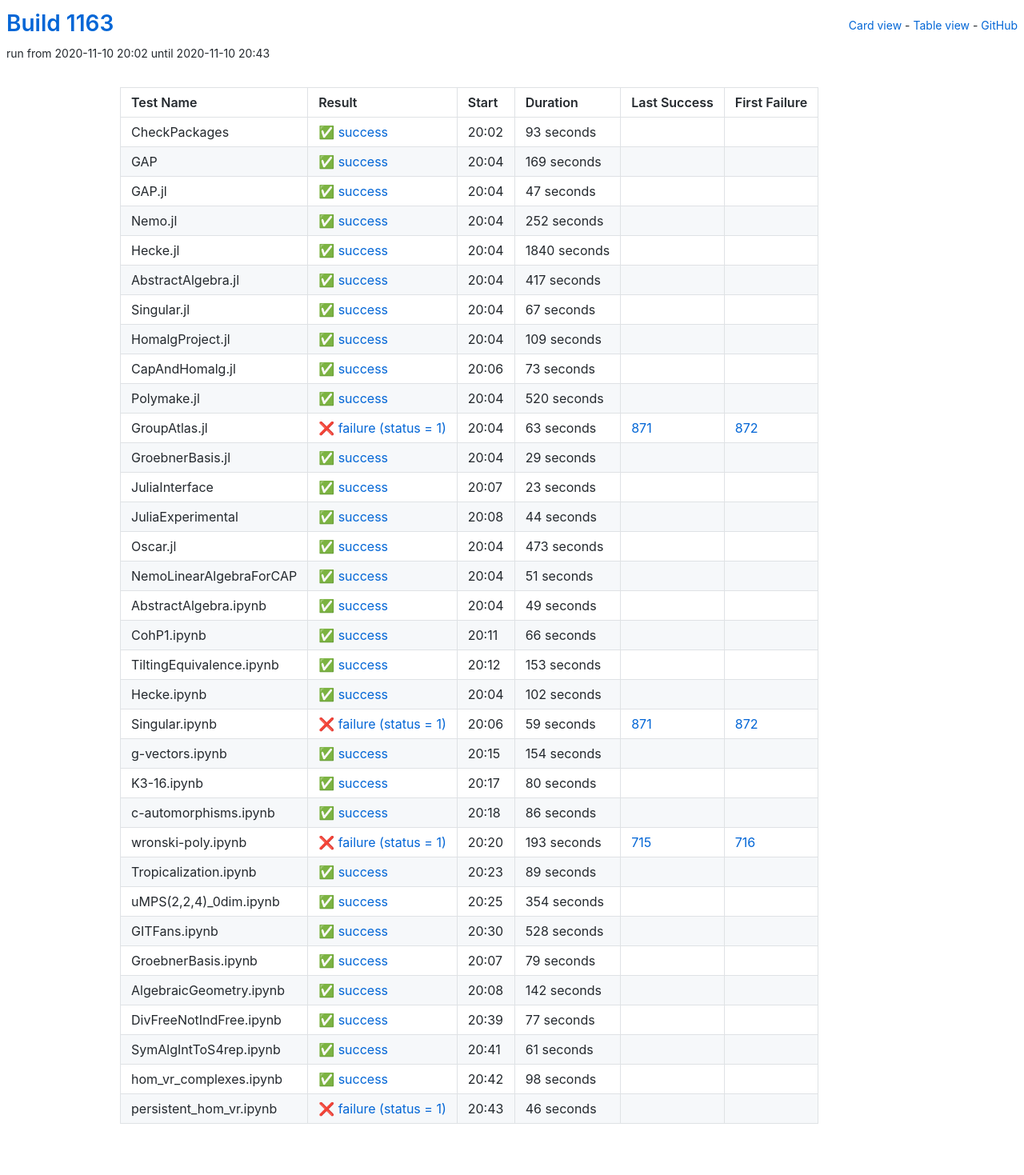
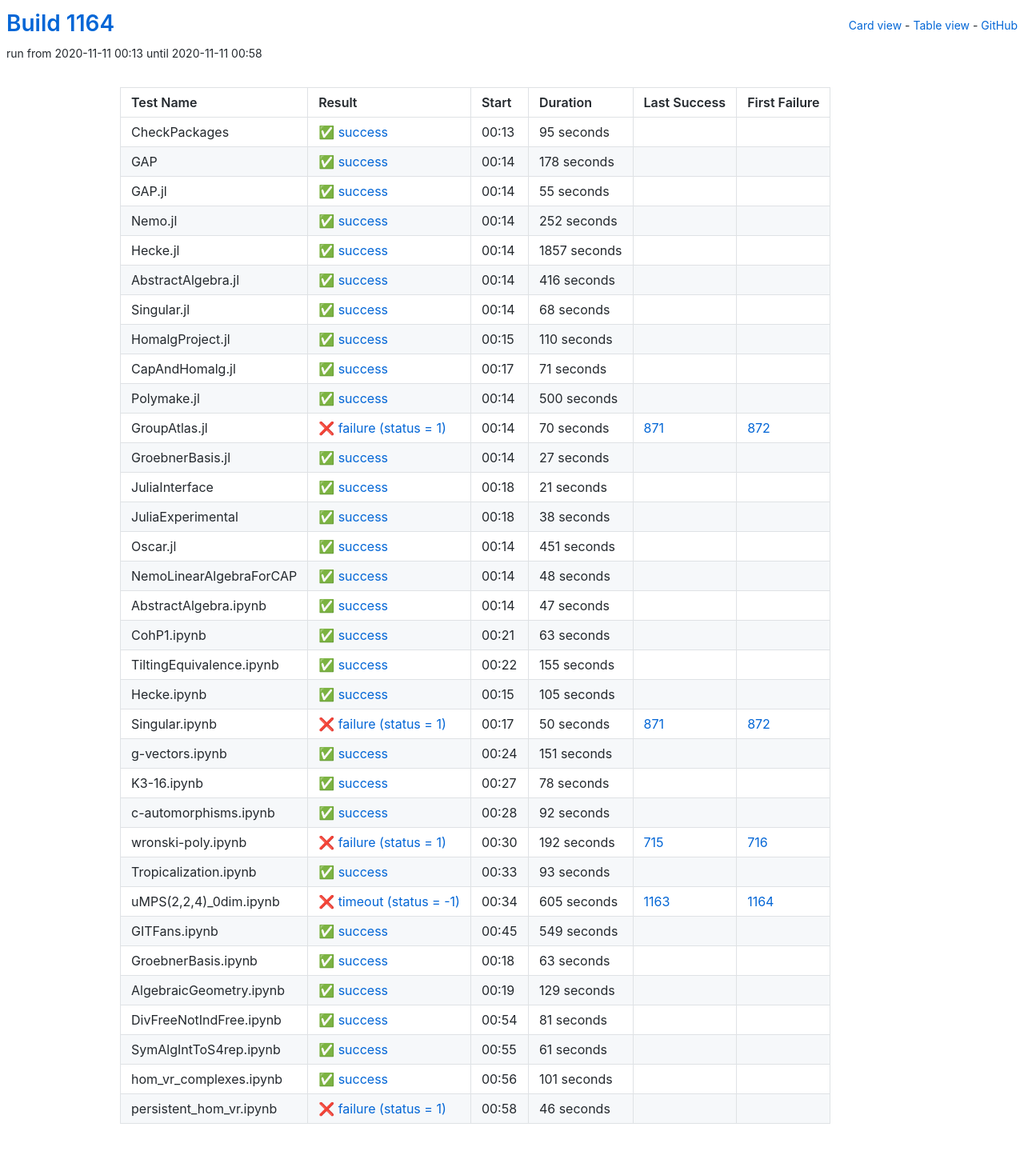
Before and after one commit to oscar-system/oscar-ci-status-stable, a Jekyll site: the page built from table.html, in a window 1280 px wide. Shown: the whole page at 80% size. Built offline with Jekyll 4.4.1, drawn with Linux system fonts in a browser that asks for light colours.

Commit message:
Build #1164

```diff
--- a/_data/ci.yml
+++ b/_data/ci.yml
@@ -1,6 +1,6 @@
 ---
-build: 1163
-build_url: https://oscarci.mathematik.uni-kl.de/job/oscar-stable/1163/
+build: 1164
+build_url: https://oscarci.mathematik.uni-kl.de/job/oscar-stable/1164/
 job: oscar-stable
 organization: oscar-system
 repo: oscar-ci-status-stable
@@ -8,44 +8,44 @@ repourl: https://github.com/oscar-system/oscar-ci-status-stable
 tests:
 - name: CheckPackages
   id: checkpackages
-  log: https://oscarci.mathematik.uni-kl.de/job/oscar-stable/1163/artifact/logs/build-1163/CheckPackages.log
-  start: 2020-11-10 20:02
+  log: https://oscarci.mathematik.uni-kl.de/job/oscar-stable/1164/artifact/logs/build-1164/CheckPackages.log
+  start: 2020-11-11 00:13
   success: true
   exitcode: 0
   status: success
-  duration: 93
+  duration: 95
   last_success: false
   last_success_url:
   first_failure: false
   first_failure_url:
 - name: GAP
   id: gap
-  log: https://oscarci.mathematik.uni-kl.de/job/oscar-stable/1163/artifact/logs/build-1163/GAP.log
-  start: 2020-11-10 20:04
+  log: https://oscarci.mathematik.uni-kl.de/job/oscar-stable/1164/artifact/logs/build-1164/GAP.log
+  start: 2020-11-11 00:14
   success: true
   exitcode: 0
   status: success
-  duration: 169
+  duration: 178
   last_success: false
   last_success_url:
   first_failure: false
   first_failure_url:
 - name: GAP.jl
   id: gap-jl
-  log: https://oscarci.mathematik.uni-kl.de/job/oscar-stable/1163/artifact/logs/build-1163/GAP.jl.log
-  start: 2020-11-10 20:04
+  log: https://oscarci.mathematik.uni-kl.de/job/oscar-stable/1164/artifact/logs/build-1164/GAP.jl.log
+  start: 2020-11-11 00:14
   success: true
   exitcode: 0
   status: success
-  duration: 47
+  duration: 55
   last_success: false
   last_success_url:
   first_failure: false
   first_failure_url:
 - name: Nemo.jl
   id: nemo-jl
-  log: https://oscarci.mathematik.uni-kl.de/job/oscar-stable/1163/artifact/logs/build-1163/Nemo.jl.log
-  start: 2020-11-10 20:04
+  log: https://oscarci.mathematik.uni-kl.de/job/oscar-stable/1164/artifact/logs/build-1164/Nemo.jl.log
+  start: 2020-11-11 00:14
   success: true
   exitcode: 0
   status: success
@@ -56,332 +56,332 @@ tests:
   first_failure_url:
 - name: Hecke.jl
   id: hecke-jl
-  log: https://oscarci.mathematik.uni-kl.de/job/oscar-stable/1163/artifact/logs/build-1163/Hecke.jl.log
-  start: 2020-11-10 20:04
+  log: https://oscarci.mathematik.uni-kl.de/job/oscar-stable/1164/artifact/logs/build-1164/Hecke.jl.log
+  start: 2020-11-11 00:14
   success: true
   exitcode: 0
   status: success
-  duration: 1840
+  duration: 1857
   last_success: false
   last_success_url:
   first_failure: false
   first_failure_url:
 - name: AbstractAlgebra.jl
   id: abstractalgebra-jl
-  log: https://oscarci.mathematik.uni-kl.de/job/oscar-stable/1163/artifact/logs/build-1163/AbstractAlgebra.jl.log
-  start: 2020-11-10 20:04
+  log: https://oscarci.mathematik.uni-kl.de/job/oscar-stable/1164/artifact/logs/build-1164/AbstractAlgebra.jl.log
+  start: 2020-11-11 00:14
   success: true
   exitcode: 0
   status: success
-  duration: 417
+  duration: 416
   last_success: false
   last_success_url:
   first_failure: false
   first_failure_url:
 - name: Singular.jl
   id: singular-jl
-  log: https://oscarci.mathematik.uni-kl.de/job/oscar-stable/1163/artifact/logs/build-1163/Singular.jl.log
-  start: 2020-11-10 20:04
+  log: https://oscarci.mathematik.uni-kl.de/job/oscar-stable/1164/artifact/logs/build-1164/Singular.jl.log
+  start: 2020-11-11 00:14
   success: true
   exitcode: 0
   status: success
-  duration: 67
+  duration: 68
   last_success: false
   last_success_url:
   first_failure: false
   first_failure_url:
 - name: HomalgProject.jl
   id: homalgproject-jl
-  log: https://oscarci.mathematik.uni-kl.de/job/oscar-stable/1163/artifact/logs/build-1163/HomalgProject.jl.log
-  start: 2020-11-10 20:04
+  log: https://oscarci.mathematik.uni-kl.de/job/oscar-stable/1164/artifact/logs/build-1164/HomalgProject.jl.log
+  start: 2020-11-11 00:15
   success: true
   exitcode: 0
   status: success
-  duration: 109
+  duration: 110
   last_success: false
   last_success_url:
   first_failure: false
   first_failure_url:
 - name: CapAndHomalg.jl
   id: capandhomalg-jl
-  log: https://oscarci.mathematik.uni-kl.de/job/oscar-stable/1163/artifact/logs/build-1163/CapAndHomalg.jl.log
-  start: 2020-11-10 20:06
+  log: https://oscarci.mathematik.uni-kl.de/job/oscar-stable/1164/artifact/logs/build-1164/CapAndHomalg.jl.log
+  start: 2020-11-11 00:17
   success: true
   exitcode: 0
   status: success
-  duration: 73
+  duration: 71
   last_success: false
   last_success_url:
   first_failure: false
   first_failure_url:
 - name: Polymake.jl
   id: polymake-jl
-  log: https://oscarci.mathematik.uni-kl.de/job/oscar-stable/1163/artifact/logs/build-1163/Polymake.jl.log
-  start: 2020-11-10 20:04
+  log: https://oscarci.mathematik.uni-kl.de/job/oscar-stable/1164/artifact/logs/build-1164/Polymake.jl.log
+  start: 2020-11-11 00:14
   success: true
   exitcode: 0
   status: success
-  duration: 520
+  duration: 500
   last_success: false
   last_success_url:
   first_failure: false
   first_failure_url:
 - name: GroupAtlas.jl
   id: groupatlas-jl
-  log: https://oscarci.mathematik.uni-kl.de/job/oscar-stable/1163/artifact/logs/build-1163/GroupAtlas.jl.log
-  start: 2020-11-10 20:04
+  log: https://oscarci.mathematik.uni-kl.de/job/oscar-stable/1164/artifact/logs/build-1164/GroupAtlas.jl.log
+  start: 2020-11-11 00:14
   success: false
   exitcode: 1
   status: failure
-  duration: 63
+  duration: 70
   last_success: 871
   last_success_url: https://oscarci.mathematik.uni-kl.de/job/oscar-stable/871/
   first_failure: 872
   first_failure_url: https://oscarci.mathematik.uni-kl.de/job/oscar-stable/872/
 - name: GroebnerBasis.jl
   id: groebnerbasis-jl
-  log: https://oscarci.mathematik.uni-kl.de/job/oscar-stable/1163/artifact/logs/build-1163/GroebnerBasis.jl.log
-  start: 2020-11-10 20:04
+  log: https://oscarci.mathematik.uni-kl.de/job/oscar-stable/1164/artifact/logs/build-1164/GroebnerBasis.jl.log
+  start: 2020-11-11 00:14
   success: true
   exitcode: 0
   status: success
-  duration: 29
+  duration: 27
   last_success: false
   last_success_url:
   first_failure: false
   first_failure_url:
 - name: JuliaInterface
   id: juliainterface
-  log: https://oscarci.mathematik.uni-kl.de/job/oscar-stable/1163/artifact/logs/build-1163/JuliaInterface.log
-  start: 2020-11-10 20:07
+  log: https://oscarci.mathematik.uni-kl.de/job/oscar-stable/1164/artifact/logs/build-1164/JuliaInterface.log
+  start: 2020-11-11 00:18
   success: true
   exitcode: 0
   status: success
-  duration: 23
+  duration: 21
   last_success: false
   last_success_url:
   first_failure: false
   first_failure_url:
 - name: JuliaExperimental
   id: juliaexperimental
-  log: https://oscarci.mathematik.uni-kl.de/job/oscar-stable/1163/artifact/logs/build-1163/JuliaExperimental.log
-  start: 2020-11-10 20:08
+  log: https://oscarci.mathematik.uni-kl.de/job/oscar-stable/1164/artifact/logs/build-1164/JuliaExperimental.log
+  start: 2020-11-11 00:18
   success: true
   exitcode: 0
   status: success
-  duration: 44
+  duration: 38
   last_success: false
   last_success_url:
   first_failure: false
   first_failure_url:
 - name: Oscar.jl
   id: oscar-jl
-  log: https://oscarci.mathematik.uni-kl.de/job/oscar-stable/1163/artifact/logs/build-1163/Oscar.jl.log
-  start: 2020-11-10 20:04
+  log: https://oscarci.mathematik.uni-kl.de/job/oscar-stable/1164/artifact/logs/build-1164/Oscar.jl.log
+  start: 2020-11-11 00:14
   success: true
   exitcode: 0
   status: success
-  duration: 473
+  duration: 451
   last_success: false
   last_success_url:
   first_failure: false
   first_failure_url:
 - name: NemoLinearAlgebraForCAP
   id: nemolinearalgebraforcap
-  log: https://oscarci.mathematik.uni-kl.de/job/oscar-stable/1163/artifact/logs/build-1163/NemoLinearAlgebraForCAP.log
-  start: 2020-11-10 20:04
+  log: https://oscarci.mathematik.uni-kl.de/job/oscar-stable/1164/artifact/logs/build-1164/NemoLinearAlgebraForCAP.log
+  start: 2020-11-11 00:14
   success: true
   exitcode: 0
   status: success
-  duration: 51
+  duration: 48
   last_success: false
   last_success_url:
   first_failure: false
   first_failure_url:
 - name: AbstractAlgebra.ipynb
   id: abstractalgebra-ipynb
-  log: https://oscarci.mathematik.uni-kl.de/job/oscar-stable/1163/artifact/logs/build-1163/AbstractAlgebra.ipynb.log
-  start: 2020-11-10 20:04
+  log: https://oscarci.mathematik.uni-kl.de/job/oscar-stable/1164/artifact/logs/build-1164/AbstractAlgebra.ipynb.log
+  start: 2020-11-11 00:14
   success: true
   exitcode: 0
   status: success
-  duration: 49
+  duration: 47
   last_success: false
   last_success_url:
   first_failure: false
   first_failure_url:
 - name: CohP1.ipynb
   id: cohp1-ipynb
-  log: https://oscarci.mathematik.uni-kl.de/job/oscar-stable/1163/artifact/logs/build-1163/CohP1.ipynb.log
-  start: 2020-11-10 20:11
+  log: https://oscarci.mathematik.uni-kl.de/job/oscar-stable/1164/artifact/logs/build-1164/CohP1.ipynb.log
+  start: 2020-11-11 00:21
   success: true
   exitcode: 0
   status: success
-  duration: 66
+  duration: 63
   last_success: false
   last_success_url:
   first_failure: false
   first_failure_url:
 - name: TiltingEquivalence.ipynb
   id: tiltingequivalence-ipynb
-  log: https://oscarci.mathematik.uni-kl.de/job/oscar-stable/1163/artifact/logs/build-1163/TiltingEquivalence.ipynb.log
-  start: 2020-11-10 20:12
+  log: https://oscarci.mathematik.uni-kl.de/job/oscar-stable/1164/artifact/logs/build-1164/TiltingEquivalence.ipynb.log
+  start: 2020-11-11 00:22
   success: true
   exitcode: 0
   status: success
-  duration: 153
+  duration: 155
   last_success: false
   last_success_url:
   first_failure: false
   first_failure_url:
 - name: Hecke.ipynb
   id: hecke-ipynb
-  log: https://oscarci.mathematik.uni-kl.de/job/oscar-stable/1163/artifact/logs/build-1163/Hecke.ipynb.log
-  start: 2020-11-10 20:04
+  log: https://oscarci.mathematik.uni-kl.de/job/oscar-stable/1164/artifact/logs/build-1164/Hecke.ipynb.log
+  start: 2020-11-11 00:15
   success: true
   exitcode: 0
   status: success
-  duration: 102
+  duration: 105
   last_success: false
   last_success_url:
   first_failure: false
   first_failure_url:
 - name: Singular.ipynb
   id: singular-ipynb
-  log: https://oscarci.mathematik.uni-kl.de/job/oscar-stable/1163/artifact/logs/build-1163/Singular.ipynb.log
-  start: 2020-11-10 20:06
+  log: https://oscarci.mathematik.uni-kl.de/job/oscar-stable/1164/artifact/logs/build-1164/Singular.ipynb.log
+  start: 2020-11-11 00:17
   success: false
   exitcode: 1
   status: failure
-  duration: 59
+  duration: 50
   last_success: 871
   last_success_url: https://oscarci.mathematik.uni-kl.de/job/oscar-stable/871/
   first_failure: 872
   first_failure_url: https://oscarci.mathematik.uni-kl.de/job/oscar-stable/872/
 - name: g-vectors.ipynb
   id: g-vectors-ipynb
-  log: https://oscarci.mathematik.uni-kl.de/job/oscar-stable/1163/artifact/logs/build-1163/g-vectors.ipynb.log
-  start: 2020-11-10 20:15
+  log: https://oscarci.mathematik.uni-kl.de/job/oscar-stable/1164/artifact/logs/build-1164/g-vectors.ipynb.log
+  start: 2020-11-11 00:24
   success: true
   exitcode: 0
   status: success
-  duration: 154
+  duration: 151
   last_success: false
   last_success_url:
   first_failure: false
   first_failure_url:
 - name: K3-16.ipynb
   id: k3-16-ipynb
-  log: https://oscarci.mathematik.uni-kl.de/job/oscar-stable/1163/artifact/logs/build-1163/K3-16.ipynb.log
-  start: 2020-11-10 20:17
+  log: https://oscarci.mathematik.uni-kl.de/job/oscar-stable/1164/artifact/logs/build-1164/K3-16.ipynb.log
+  start: 2020-11-11 00:27
   success: true
   exitcode: 0
   status: success
-  duration: 80
+  duration: 78
   last_success: false
   last_success_url:
   first_failure: false
   first_failure_url:
 - name: c-automorphisms.ipynb
   id: c-automorphisms-ipynb
-  log: https://oscarci.mathematik.uni-kl.de/job/oscar-stable/1163/artifact/logs/build-1163/c-automorphisms.ipynb.log
-  start: 2020-11-10 20:18
+  log: https://oscarci.mathematik.uni-kl.de/job/oscar-stable/1164/artifact/logs/build-1164/c-automorphisms.ipynb.log
+  start: 2020-11-11 00:28
   success: true
   exitcode: 0
   status: success
-  duration: 86
+  duration: 92
   last_success: false
   last_success_url:
   first_failure: false
   first_failure_url:
 - name: wronski-poly.ipynb
   id: wronski-poly-ipynb
-  log: https://oscarci.mathematik.uni-kl.de/job/oscar-stable/1163/artifact/logs/build-1163/wronski-poly.ipynb.log
-  start: 2020-11-10 20:20
+  log: https://oscarci.mathematik.uni-kl.de/job/oscar-stable/1164/artifact/logs/build-1164/wronski-poly.ipynb.log
+  start: 2020-11-11 00:30
   success: false
   exitcode: 1
   status: failure
-  duration: 193
+  duration: 192
   last_success: 715
   last_success_url: https://oscarci.mathematik.uni-kl.de/job/oscar-stable/715/
   first_failure: 716
   first_failure_url: https://oscarci.mathematik.uni-kl.de/job/oscar-stable/716/
 - name: Tropicalization.ipynb
   id: tropicalization-ipynb
-  log: https://oscarci.mathematik.uni-kl.de/job/oscar-stable/1163/artifact/logs/build-1163/Tropicalization.ipynb.log
-  start: 2020-11-10 20:23
+  log: https://oscarci.mathematik.uni-kl.de/job/oscar-stable/1164/artifact/logs/build-1164/Tropicalization.ipynb.log
+  start: 2020-11-11 00:33
   success: true
   exitcode: 0
   status: success
-  duration: 89
+  duration: 93
   last_success: false
   last_success_url:
   first_failure: false
   first_failure_url:
 - name: uMPS(2,2,4)_0dim.ipynb
   id: umps-2-2-4-0dim-ipynb
-  log: https://oscarci.mathematik.uni-kl.de/job/oscar-stable/1163/artifact/logs/build-1163/uMPS-2-2-4-_0dim.ipynb.log
-  start: 2020-11-10 20:25
+  log: https://oscarci.mathematik.uni-kl.de/job/oscar-stable/1164/artifact/logs/build-1164/uMPS-2-2-4-_0dim.ipynb.log
+  start: 2020-11-11 00:34
+  success: false
+  exitcode: -1
+  status: timeout
+  duration: 605
+  last_success: 1163
+  last_success_url: https://oscarci.mathematik.uni-kl.de/job/oscar-stable/1163/
+  first_failure: 1164
+  first_failure_url: https://oscarci.mathematik.uni-kl.de/job/oscar-stable/1164/
+- name: GITFans.ipynb
+  id: gitfans-ipynb
+  log: https://oscarci.mathematik.uni-kl.de/job/oscar-stable/1164/artifact/logs/build-1164/GITFans.ipynb.log
+  start: 2020-11-11 00:45
   success: true
   exitcode: 0
   status: success
-  duration: 354
-  last_success: false
-  last_success_url:
-  first_failure: false
-  first_failure_url:
-- name: GITFans.ipynb
-  id: gitfans-ipynb
-  log: https://oscarci.mathematik.uni-kl.de/job/oscar-stable/1163/artifact/logs/build-1163/GITFans.ipynb.log
-  start: 2020-11-10 20:30
-  success: true
-  exitcode: 0
-  status: success
-  duration: 528
+  duration: 549
   last_success: false
   last_success_url:
   first_failure: false
   first_failure_url:
 - name: GroebnerBasis.ipynb
   id: groebnerbasis-ipynb
-  log: https://oscarci.mathematik.uni-kl.de/job/oscar-stable/1163/artifact/logs/build-1163/GroebnerBasis.ipynb.log
-  start: 2020-11-10 20:07
+  log: https://oscarci.mathematik.uni-kl.de/job/oscar-stable/1164/artifact/logs/build-1164/GroebnerBasis.ipynb.log
+  start: 2020-11-11 00:18
   success: true
   exitcode: 0
   status: success
-  duration: 79
+  duration: 63
   last_success: false
   last_success_url:
   first_failure: false
   first_failure_url:
 - name: AlgebraicGeometry.ipynb
   id: algebraicgeometry-ipynb
-  log: https://oscarci.mathematik.uni-kl.de/job/oscar-stable/1163/artifact/logs/build-1163/AlgebraicGeometry.ipynb.log
-  start: 2020-11-10 20:08
+  log: https://oscarci.mathematik.uni-kl.de/job/oscar-stable/1164/artifact/logs/build-1164/AlgebraicGeometry.ipynb.log
+  start: 2020-11-11 00:19
   success: true
   exitcode: 0
   status: success
-  duration: 142
+  duration: 129
   last_success: false
   last_success_url:
   first_failure: false
   first_failure_url:
 - name: DivFreeNotIndFree.ipynb
   id: divfreenotindfree-ipynb
-  log: https://oscarci.mathematik.uni-kl.de/job/oscar-stable/1163/artifact/logs/build-1163/DivFreeNotIndFree.ipynb.log
-  start: 2020-11-10 20:39
+  log: https://oscarci.mathematik.uni-kl.de/job/oscar-stable/1164/artifact/logs/build-1164/DivFreeNotIndFree.ipynb.log
+  start: 2020-11-11 00:54
   success: true
   exitcode: 0
   status: success
-  duration: 77
+  duration: 81
   last_success: false
   last_success_url:
   first_failure: false
   first_failure_url:
 - name: SymAlgIntToS4rep.ipynb
   id: symalginttos4rep-ipynb
-  log: https://oscarci.mathematik.uni-kl.de/job/oscar-stable/1163/artifact/logs/build-1163/SymAlgIntToS4rep.ipynb.log
-  start: 2020-11-10 20:41
+  log: https://oscarci.mathematik.uni-kl.de/job/oscar-stable/1164/artifact/logs/build-1164/SymAlgIntToS4rep.ipynb.log
+  start: 2020-11-11 00:55
   success: true
   exitcode: 0
   status: success
@@ -392,20 +392,20 @@ tests:
   first_failure_url:
 - name: hom_vr_complexes.ipynb
   id: hom-vr-complexes-ipynb
-  log: https://oscarci.mathematik.uni-kl.de/job/oscar-stable/1163/artifact/logs/build-1163/hom_vr_complexes.ipynb.log
-  start: 2020-11-10 20:42
+  log: https://oscarci.mathematik.uni-kl.de/job/oscar-stable/1164/artifact/logs/build-1164/hom_vr_complexes.ipynb.log
+  start: 2020-11-11 00:56
   success: true
   exitcode: 0
   status: success
-  duration: 98
+  duration: 101
   last_success: false
   last_success_url:
   first_failure: false
   first_failure_url:
 - name: persistent_hom_vr.ipynb
   id: persistent-hom-vr-ipynb
-  log: https://oscarci.mathematik.uni-kl.de/job/oscar-stable/1163/artifact/logs/build-1163/persistent_hom_vr.ipynb.log
-  start: 2020-11-10 20:43
+  log: https://oscarci.mathematik.uni-kl.de/job/oscar-stable/1164/artifact/logs/build-1164/persistent_hom_vr.ipynb.log
+  start: 2020-11-11 00:58
   success: false
   exitcode: 1
   status: failure
```
Also changed, not shown: README.md.
